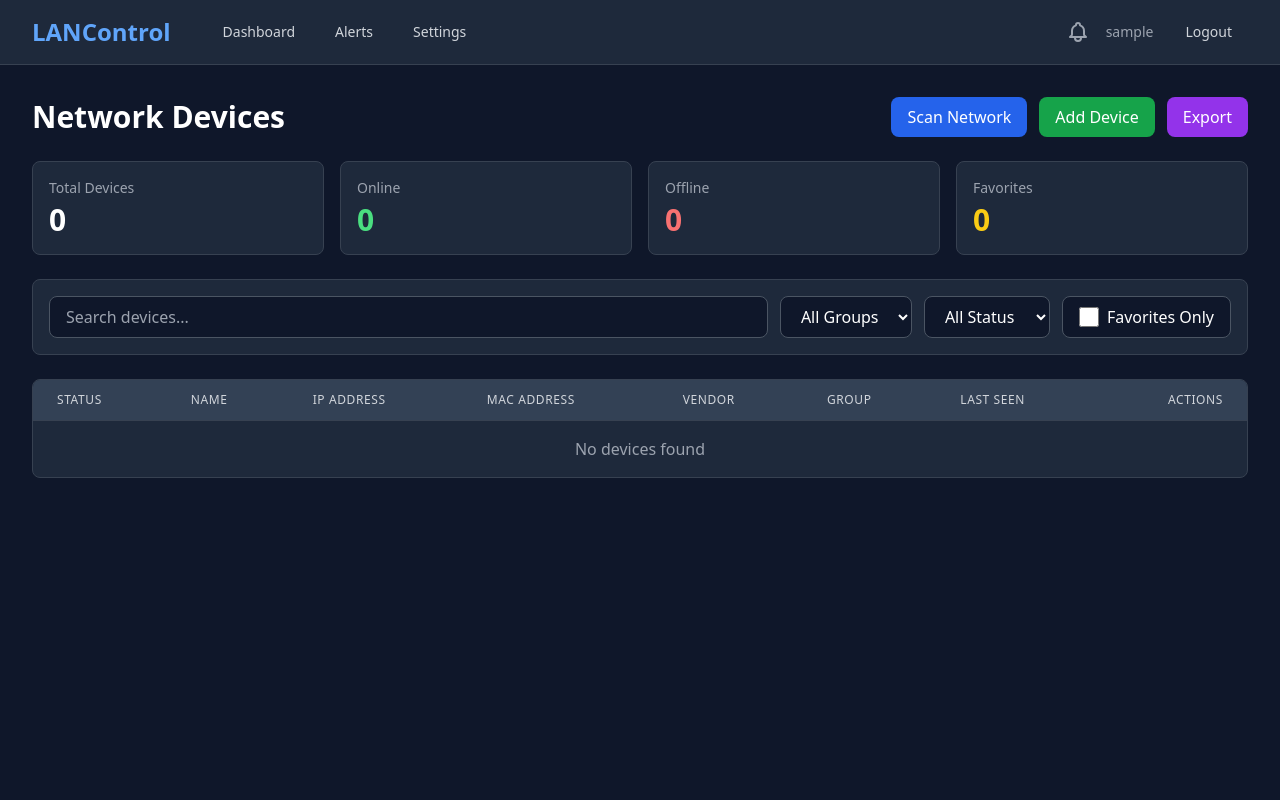
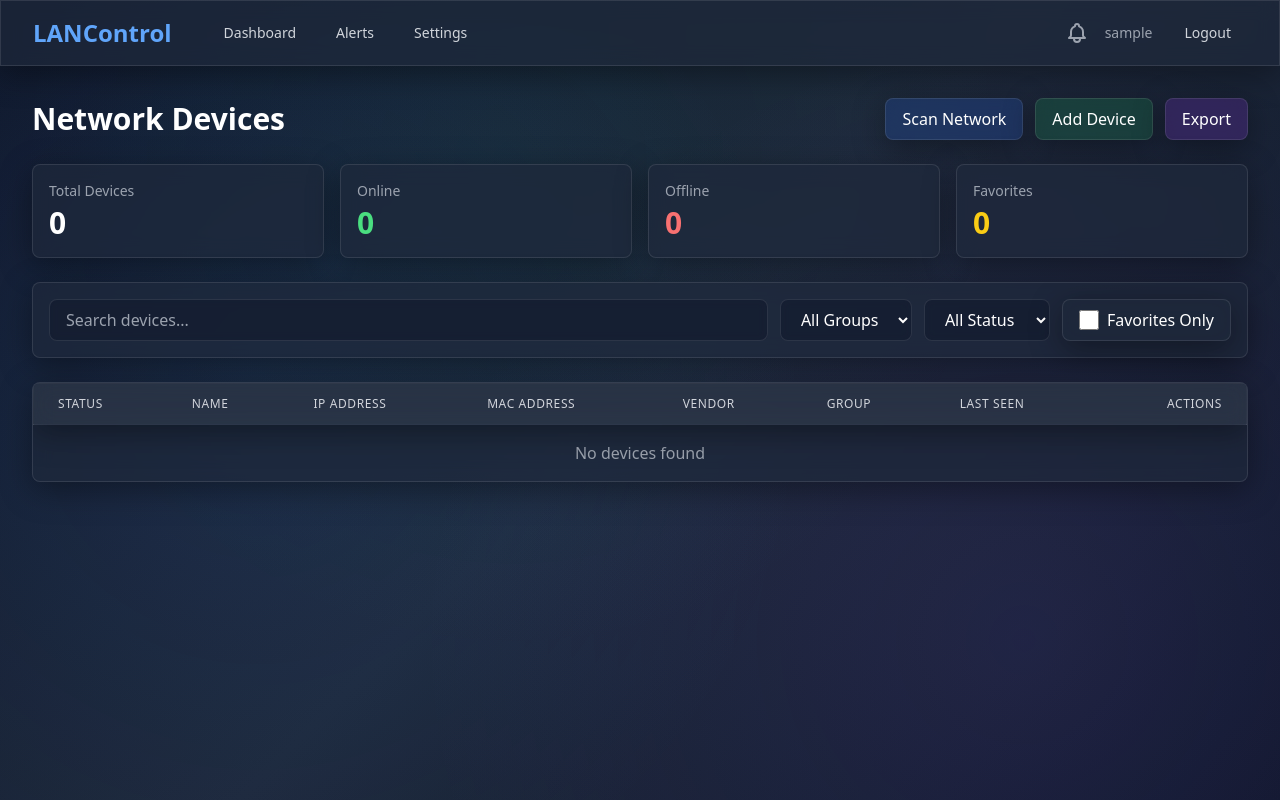
Before and after one commit to jameson-dev/LANControl, a Flask app: page /dashboard in a window 1280 px wide. Run offline with Flask 3, Linux system fonts and the light colour scheme; the visitor is signed in with stand-in values (Sample User, id 1); data that the repository does not hold is empty; some libraries are stand-ins or nearby versions.

Commit message:
Update UI to glassmorphism

```diff
--- a/static/js/alerts.js
+++ b/static/js/alerts.js
@@ -177,11 +177,11 @@ function displayAlerts(alerts) {
             'port_change': 'Port Change'
         };
 
-        const borderClass = severityColors[alert.severity] || 'border-gray-700';
+        const borderClass = severityColors[alert.severity] || 'border-white/10';
         const opacity = alert.is_read ? 'opacity-60' : '';
 
         return `
-            <div class="bg-dark-card border-l-4 ${borderClass} rounded-lg p-4 ${opacity} transition-opacity">
+            <div class="glass border-l-4 ${borderClass} rounded-lg p-4 ${opacity} transition-opacity hover:glass-hover">
                 <div class="flex items-start justify-between gap-4">
                     <div class="flex-1">
                         <div class="flex items-center gap-2 mb-2">
--- a/static/js/devices.js
+++ b/static/js/devices.js
@@ -260,7 +260,7 @@ function displayDevices(devices) {
 
     // Mobile card view
     cards.innerHTML = devices.map(device => `
-        <div class="bg-dark-card border border-gray-700 rounded-lg p-4">
+        <div class="glass rounded-lg p-4 hover:glass-hover transition">
             <div class="flex items-start justify-between mb-3">
                 <div class="flex items-center gap-2">
                     <span class="inline-block w-3 h-3 rounded-full ${device.status === 'online' ? 'bg-green-500' : 'bg-gray-500'}"
@@ -574,7 +574,7 @@ function showPortScanResults(device, ports, deviceType) {
     const deviceName = device.nickname || device.hostname || device.mac;
 
     modal.innerHTML = `
-        <div class="bg-dark-card rounded-lg p-6 max-w-2xl w-full mx-4 border border-gray-700 max-h-[80vh] overflow-y-auto">
+        <div class="glass rounded-lg p-6 max-w-2xl w-full mx-4 max-h-[80vh] overflow-y-auto">
             <div class="flex justify-between items-start mb-4">
                 <div>
                     <h3 class="text-xl font-bold text-white">Port Scan Results</h3>
@@ -591,7 +591,7 @@ function showPortScanResults(device, ports, deviceType) {
             ` : `
                 <div class="space-y-2">
                     ${ports.map(port => `
-                        <div class="bg-dark-bg border border-gray-700 rounded-lg p-3 flex justify-between items-center">
+                        <div class="glass-input rounded-lg p-3 flex justify-between items-center">
                             <div>
                                 <div class="text-white font-medium">Port ${port.port}/${port.protocol}</div>
                                 <div class="text-gray-400 text-sm">${port.service}</div>
--- a/static/js/settings.js
+++ b/static/js/settings.js
@@ -223,7 +223,7 @@ function displayAlertRules(rules) {
     };
 
     container.innerHTML = rules.map(rule => `
-        <div class="bg-dark-bg border border-gray-700 rounded-lg p-4">
+        <div class="bg-dark-bg border border-white/10 rounded-lg p-4">
             <div class="flex justify-between items-start">
                 <div class="flex-1">
                     <div class="flex items-center gap-2 mb-2">
--- a/templates/base.html
+++ b/templates/base.html
@@ -22,9 +22,58 @@
         }
     </script>
     <style>
+        /* Glassmorphism Base */
         body {
-            background-color: #0f172a;
+            background: linear-gradient(135deg, #0f172a 0%, #1e293b 50%, #0f172a 100%);
+            background-attachment: fixed;
+            position: relative;
         }
+
+        /* Animated background gradient */
+        body::before {
+            content: '';
+            position: fixed;
+            top: 0;
+            left: 0;
+            width: 100%;
+            height: 100%;
+            background:
+                radial-gradient(circle at 20% 50%, rgba(59, 130, 246, 0.1) 0%, transparent 50%),
+                radial-gradient(circle at 80% 80%, rgba(139, 92, 246, 0.1) 0%, transparent 50%),
+                radial-gradient(circle at 40% 20%, rgba(16, 185, 129, 0.05) 0%, transparent 50%);
+            pointer-events: none;
+            z-index: 0;
+        }
+
+        /* Glassmorphism Card */
+        .glass {
+            background: rgba(30, 41, 59, 0.7);
+            backdrop-filter: blur(10px);
+            -webkit-backdrop-filter: blur(10px);
+            border: 1px solid rgba(255, 255, 255, 0.1);
+            box-shadow: 0 8px 32px 0 rgba(0, 0, 0, 0.37);
+        }
+
+        .glass-hover:hover {
+            background: rgba(51, 65, 85, 0.8);
+            border-color: rgba(255, 255, 255, 0.2);
+        }
+
+        /* Glassmorphism Input */
+        .glass-input {
+            background: rgba(15, 23, 42, 0.5);
+            backdrop-filter: blur(5px);
+            -webkit-backdrop-filter: blur(5px);
+            border: 1px solid rgba(255, 255, 255, 0.1);
+        }
+
+        .glass-input:focus {
+            background: rgba(15, 23, 42, 0.7);
+            border-color: rgba(59, 130, 246, 0.5);
+            outline: none;
+            box-shadow: 0 0 0 3px rgba(59, 130, 246, 0.1);
+        }
+
         .status-online {
             background-color: #10b981;
         }
@@ -34,13 +83,19 @@
         .status-unknown {
             background-color: #6b7280;
         }
+
+        /* Main content positioning */
+        main {
+            position: relative;
+            z-index: 1;
+        }
     </style>
     {% block extra_head %}{% endblock %}
 </head>
 <body class="bg-dark-bg text-gray-100 min-h-screen">
     <!-- Navigation -->
     {% if current_user.is_authenticated %}
-    <nav class="bg-dark-card border-b border-gray-700">
+    <nav class="glass border-b border-white/10 relative z-10">
         <div class="max-w-7xl mx-auto px-4 sm:px-6 lg:px-8">
             <div class="flex items-center justify-between h-16">
                 <div class="flex items-center flex-1">
@@ -50,15 +105,15 @@
                     <div class="hidden md:block ml-10">
                         <div class="flex items-baseline space-x-4">
                             <a href="{{ url_for('main.dashboard') }}"
-                               class="px-3 py-2 rounded-md text-sm font-medium {% if request.endpoint == 'main.dashboard' %}bg-dark-hover text-white{% else %}text-gray-300 hover:bg-dark-hover hover:text-white{% endif %}">
+                               class="px-3 py-2 rounded-md text-sm font-medium transition {% if request.endpoint == 'main.dashboard' %}glass text-white{% else %}text-gray-300 hover:glass-hover hover:text-white{% endif %}">
                                 Dashboard
                             </a>
                             <a href="{{ url_for('main.alerts') }}"
-                               class="px-3 py-2 rounded-md text-sm font-medium {% if request.endpoint == 'main.alerts' %}bg-dark-hover text-white{% else %}text-gray-300 hover:bg-dark-hover hover:text-white{% endif %}">
+                               class="px-3 py-2 rounded-md text-sm font-medium transition {% if request.endpoint == 'main.alerts' %}glass text-white{% else %}text-gray-300 hover:glass-hover hover:text-white{% endif %}">
                                 Alerts
                             </a>
                             <a href="{{ url_for('main.settings') }}"
-                               class="px-3 py-2 rounded-md text-sm font-medium {% if request.endpoint == 'main.settings' %}bg-dark-hover text-white{% else %}text-gray-300 hover:bg-dark-hover hover:text-white{% endif %}">
+                               class="px-3 py-2 rounded-md text-sm font-medium transition {% if request.endpoint == 'main.settings' %}glass text-white{% else %}text-gray-300 hover:glass-hover hover:text-white{% endif %}">
                                 Settings
                             </a>
                         </div>
@@ -73,7 +128,7 @@
                     </a>
                     <span class="text-gray-400 text-sm">{{ current_user.username }}</span>
                     <a href="{{ url_for('auth.logout') }}"
-                       class="px-4 py-2 rounded-md text-sm font-medium text-gray-300 hover:bg-dark-hover hover:text-white">
+                       class="px-4 py-2 rounded-md text-sm font-medium text-gray-300 hover:glass-hover hover:text-white transition">
                         Logout
                     </a>
                 </div>
@@ -93,24 +148,24 @@
             </div>
         </div>
         <!-- Mobile menu -->
-        <div id="mobileMenu" class="hidden md:hidden border-t border-gray-700">
+        <div id="mobileMenu" class="hidden md:hidden border-t border-white/10">
             <div class="px-2 pt-2 pb-3 space-y-1">
                 <a href="{{ url_for('main.dashboard') }}"
-                   class="block px-3 py-2 rounded-md text-base font-medium {% if request.endpoint == 'main.dashboard' %}bg-dark-hover text-white{% else %}text-gray-300 hover:bg-dark-hover hover:text-white{% endif %}">
+                   class="block px-3 py-2 rounded-md text-base font-medium transition {% if request.endpoint == 'main.dashboard' %}glass text-white{% else %}text-gray-300 hover:glass-hover hover:text-white{% endif %}">
                     Dashboard
                 </a>
                 <a href="{{ url_for('main.alerts') }}"
-                   class="block px-3 py-2 rounded-md text-base font-medium {% if request.endpoint == 'main.alerts' %}bg-dark-hover text-white{% else %}text-gray-300 hover:bg-dark-hover hover:text-white{% endif %}">
+                   class="block px-3 py-2 rounded-md text-base font-medium transition {% if request.endpoint == 'main.alerts' %}glass text-white{% else %}text-gray-300 hover:glass-hover hover:text-white{% endif %}">
                     Alerts
                 </a>
                 <a href="{{ url_for('main.settings') }}"
-                   class="block px-3 py-2 rounded-md text-base font-medium {% if request.endpoint == 'main.settings' %}bg-dark-hover text-white{% else %}text-gray-300 hover:bg-dark-hover hover:text-white{% endif %}">
+                   class="block px-3 py-2 rounded-md text-base font-medium transition {% if request.endpoint == 'main.settings' %}glass text-white{% else %}text-gray-300 hover:glass-hover hover:text-white{% endif %}">
                     Settings
                 </a>
-                <div class="border-t border-gray-700 my-2"></div>
+                <div class="border-t border-white/10 my-2"></div>
                 <div class="px-3 py-2 text-gray-400 text-sm">{{ current_user.username }}</div>
                 <a href="{{ url_for('auth.logout') }}"
-                   class="block px-3 py-2 rounded-md text-base font-medium text-gray-300 hover:bg-dark-hover hover:text-white">
+                   class="block px-3 py-2 rounded-md text-base font-medium text-gray-300 hover:glass-hover hover:text-white transition">
                     Logout
                 </a>
             </div>
@@ -139,7 +194,7 @@
                 info: 'bg-blue-600'
             };
 
-            toast.className = `${colors[type]} text-white px-6 py-3 rounded-lg shadow-lg transform transition-all duration-300 opacity-0 translate-x-full`;
+            toast.className = `glass ${colors[type]} text-white px-6 py-3 rounded-lg shadow-lg transform transition-all duration-300 opacity-0 translate-x-full`;
             toast.textContent = message;
 
             container.appendChild(toast);
--- a/templates/dashboard.html
+++ b/templates/dashboard.html
@@ -10,15 +10,15 @@
         <div class="flex flex-wrap gap-2 sm:gap-3 w-full sm:w-auto">
             <button onclick="triggerScan()"
                     id="scanBtn"
-                    class="flex-1 sm:flex-none px-4 py-2 bg-blue-600 hover:bg-blue-700 text-white rounded-lg font-medium transition">
+                    class="flex-1 sm:flex-none px-4 py-2 glass hover:glass-hover bg-blue-600/20 hover:bg-blue-600/30 text-white rounded-lg font-medium transition">
                 <span id="scanBtnText">Scan Network</span>
             </button>
             <button onclick="showAddDeviceModal()"
-                    class="flex-1 sm:flex-none px-4 py-2 bg-green-600 hover:bg-green-700 text-white rounded-lg font-medium transition">
+                    class="flex-1 sm:flex-none px-4 py-2 glass hover:glass-hover bg-green-600/20 hover:bg-green-600/30 text-white rounded-lg font-medium transition">
                 Add Device
             </button>
             <button onclick="exportDevices()"
-                    class="flex-1 sm:flex-none px-4 py-2 bg-purple-600 hover:bg-purple-700 text-white rounded-lg font-medium transition">
+                    class="flex-1 sm:flex-none px-4 py-2 glass hover:glass-hover bg-purple-600/20 hover:bg-purple-600/30 text-white rounded-lg font-medium transition">
                 Export
             </button>
         </div>
@@ -26,46 +26,46 @@
 
     <!-- Stats Cards -->
     <div class="grid grid-cols-2 lg:grid-cols-4 gap-3 sm:gap-4" id="statsCards">
-        <div class="bg-dark-card rounded-lg p-3 sm:p-4 border border-gray-700">
+        <div class="glass rounded-lg p-3 sm:p-4">
             <div class="text-gray-400 text-xs sm:text-sm">Total Devices</div>
             <div class="text-2xl sm:text-3xl font-bold text-white mt-1" id="stat-total">-</div>
         </div>
-        <div class="bg-dark-card rounded-lg p-3 sm:p-4 border border-gray-700">
+        <div class="glass rounded-lg p-3 sm:p-4">
             <div class="text-gray-400 text-xs sm:text-sm">Online</div>
             <div class="text-2xl sm:text-3xl font-bold text-green-400 mt-1" id="stat-online">-</div>
         </div>
-        <div class="bg-dark-card rounded-lg p-3 sm:p-4 border border-gray-700">
+        <div class="glass rounded-lg p-3 sm:p-4">
             <div class="text-gray-400 text-xs sm:text-sm">Offline</div>
             <div class="text-2xl sm:text-3xl font-bold text-red-400 mt-1" id="stat-offline">-</div>
         </div>
-        <div class="bg-dark-card rounded-lg p-3 sm:p-4 border border-gray-700">
+        <div class="glass rounded-lg p-3 sm:p-4">
             <div class="text-gray-400 text-xs sm:text-sm">Favorites</div>
             <div class="text-2xl sm:text-3xl font-bold text-yellow-400 mt-1" id="stat-favorites">-</div>
         </div>
     </div>
 
     <!-- Filters and Search -->
-    <div class="bg-dark-card rounded-lg p-3 sm:p-4 border border-gray-700">
+    <div class="glass rounded-lg p-3 sm:p-4">
         <div class="flex flex-col sm:flex-row sm:flex-wrap gap-3">
             <div class="flex-1 sm:min-w-64">
                 <input type="text"
                        id="searchInput"
                        placeholder="Search devices..."
-                       class="w-full px-3 sm:px-4 py-2 bg-dark-bg border border-gray-600 rounded-lg text-white placeholder-gray-400 focus:outline-none focus:ring-2 focus:ring-blue-500">
+                       class="w-full px-3 sm:px-4 py-2 glass-input rounded-lg text-white placeholder-gray-400">
             </div>
             <div class="flex gap-3 flex-wrap">
                 <select id="groupFilter"
-                        class="flex-1 sm:flex-none px-3 sm:px-4 py-2 bg-dark-bg border border-gray-600 rounded-lg text-white focus:outline-none focus:ring-2 focus:ring-blue-500">
+                        class="flex-1 sm:flex-none px-3 sm:px-4 py-2 glass-input rounded-lg text-white">
                     <option value="">All Groups</option>
                 </select>
                 <select id="statusFilter"
-                        class="flex-1 sm:flex-none px-3 sm:px-4 py-2 bg-dark-bg border border-gray-600 rounded-lg text-white focus:outline-none focus:ring-2 focus:ring-blue-500">
+                        class="flex-1 sm:flex-none px-3 sm:px-4 py-2 glass-input rounded-lg text-white">
                     <option value="">All Status</option>
                     <option value="online">Online</option>
                     <option value="offline">Offline</option>
                     <option value="unknown">Unknown</option>
                 </select>
-                <label class="flex items-center space-x-2 px-3 sm:px-4 py-2 bg-dark-bg border border-gray-600 rounded-lg cursor-pointer">
+                <label class="flex items-center space-x-2 px-3 sm:px-4 py-2 glass rounded-lg cursor-pointer hover:glass-hover transition">
                     <input type="checkbox" id="favoritesOnly" class="form-checkbox h-5 w-5 text-blue-600">
                     <span class="text-white text-sm sm:text-base">Favorites Only</span>
                 </label>
@@ -74,10 +74,10 @@
     </div>
 
     <!-- Devices List - Desktop Table View -->
-    <div class="hidden md:block bg-dark-card rounded-lg border border-gray-700 overflow-hidden">
+    <div class="hidden md:block glass rounded-lg overflow-hidden">
         <div class="overflow-x-auto">
-            <table class="min-w-full divide-y divide-gray-700">
-                <thead class="bg-dark-hover">
+            <table class="min-w-full divide-y divide-white/10">
+                <thead class="glass bg-white/5">
                     <tr>
                         <th class="px-6 py-3 text-left text-xs font-medium text-gray-300 uppercase tracking-wider cursor-pointer" onclick="sortDevices('status')">
                             Status
@@ -125,8 +125,8 @@
 </div>
 
 <!-- Add/Edit Device Modal -->
-<div id="deviceModal" class="hidden fixed inset-0 bg-black bg-opacity-50 flex items-center justify-center z-50">
-    <div class="bg-dark-card rounded-lg p-6 max-w-md w-full mx-4 border border-gray-700">
+<div id="deviceModal" class="hidden fixed inset-0 bg-black/50 backdrop-blur-sm flex items-center justify-center z-50">
+    <div class="glass rounded-lg p-6 max-w-md w-full mx-4">
         <h3 class="text-xl font-bold text-white mb-4" id="modalTitle">Add Device</h3>
         <form id="deviceForm" class="space-y-4">
             <input type="hidden" id="deviceId">
@@ -135,7 +135,7 @@
                 <input type="text"
                        id="deviceMac"
                        placeholder="XX:XX:XX:XX:XX:XX"
-                       class="w-full px-3 py-2 bg-dark-bg border border-gray-600 rounded-lg text-white placeholder-gray-400 focus:outline-none focus:ring-2 focus:ring-blue-500"
+                       class="w-full px-3 py-2 glass-input rounded-lg text-white placeholder-gray-400"
                        required>
             </div>
             <div>
@@ -143,28 +143,28 @@
                 <input type="text"
                        id="deviceNickname"
                        placeholder="Living Room TV"
-                       class="w-full px-3 py-2 bg-dark-bg border border-gray-600 rounded-lg text-white placeholder-gray-400 focus:outline-none focus:ring-2 focus:ring-blue-500">
+                       class="w-full px-3 py-2 glass-input rounded-lg text-white placeholder-gray-400">
             </div>
             <div>
                 <label class="block text-sm font-medium text-gray-300 mb-1">IP Address</label>
                 <input type="text"
                        id="deviceIp"
                        placeholder="192.168.1.100"
-                       class="w-full px-3 py-2 bg-dark-bg border border-gray-600 rounded-lg text-white placeholder-gray-400 focus:outline-none focus:ring-2 focus:ring-blue-500">
+                       class="w-full px-3 py-2 glass-input rounded-lg text-white placeholder-gray-400">
             </div>
             <div>
                 <label class="block text-sm font-medium text-gray-300 mb-1">Hostname</label>
                 <input type="text"
                        id="deviceHostname"
                        placeholder="device.local"
-                       class="w-full px-3 py-2 bg-dark-bg border border-gray-600 rounded-lg text-white placeholder-gray-400 focus:outline-none focus:ring-2 focus:ring-blue-500">
+                       class="w-full px-3 py-2 glass-input rounded-lg text-white placeholder-gray-400">
             </div>
             <div>
                 <label class="block text-sm font-medium text-gray-300 mb-1">Group</label>
                 <input type="text"
                        id="deviceGroup"
                        placeholder="Living Room"
-                       class="w-full px-3 py-2 bg-dark-bg border border-gray-600 rounded-lg text-white placeholder-gray-400 focus:outline-none focus:ring-2 focus:ring-blue-500">
+                       class="w-full px-3 py-2 glass-input rounded-lg text-white placeholder-gray-400">
             </div>
             <div>
                 <label class="flex items-center space-x-2">
@@ -174,12 +174,12 @@
             </div>
             <div class="flex space-x-3 pt-4">
                 <button type="submit"
-                        class="flex-1 px-4 py-2 bg-blue-600 hover:bg-blue-700 text-white rounded-lg font-medium transition">
+                        class="flex-1 px-4 py-2 glass bg-blue-600/20 hover:bg-blue-600/30 text-white rounded-lg font-medium transition">
                     Save
                 </button>
                 <button type="button"
                         onclick="closeDeviceModal()"
-                        class="flex-1 px-4 py-2 bg-gray-600 hover:bg-gray-700 text-white rounded-lg font-medium transition">
+                        class="flex-1 px-4 py-2 glass bg-gray-600/20 hover:bg-gray-600/30 text-white rounded-lg font-medium transition">
                     Cancel
                 </button>
             </div>
```
Also changed, not shown: templates/alerts.html (+9 -9 lines), templates/login.html (+11 -11 lines), templates/settings.html (+20 -20 lines).
